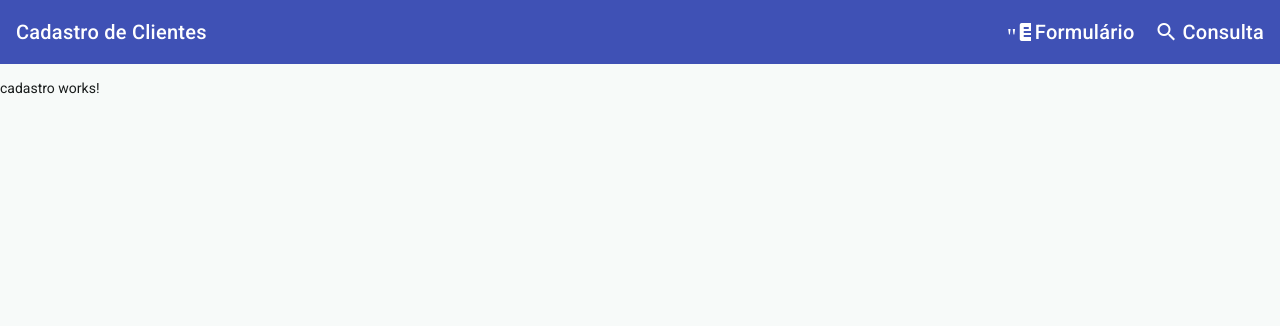
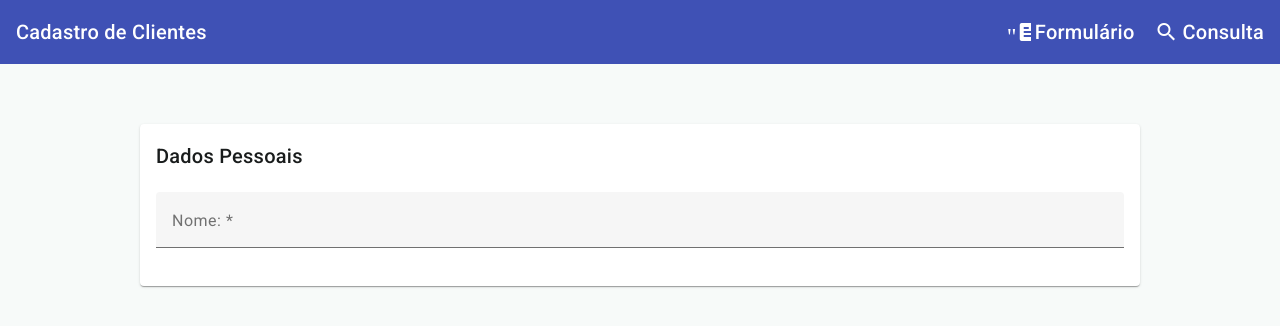
Before and after one commit to BerPGR/angular-material, an Angular app: page /cadastro in a window 1280 px wide. Shown: the top 326 px of the page. Built offline with nearby package versions, Linux system fonts and the light colour scheme.

Commit message:
flex-layout, uuid, front v1 e estilos

```diff
--- a/package.json
+++ b/package.json
@@ -15,12 +15,14 @@
     "@angular/common": "^21.2.0",
     "@angular/compiler": "^21.2.0",
     "@angular/core": "^21.2.0",
+    "@angular/flex-layout": "^15.0.0-beta.42",
     "@angular/forms": "^21.2.0",
     "@angular/material": "^21.2.7",
     "@angular/platform-browser": "^21.2.0",
     "@angular/router": "^21.2.0",
     "rxjs": "~7.8.0",
-    "tslib": "^2.3.0"
+    "tslib": "^2.3.0",
+    "uuid": "^11.0.2"
   },
   "devDependencies": {
     "@angular/build": "^21.2.7",
--- a/src/app/cadastro/cadastro.html
+++ b/src/app/cadastro/cadastro.html
@@ -1 +1,19 @@
-<p>cadastro works!</p>
+<div fxLayout="row" fxLayoutAlign="center">
+    <div fxLayout="column" fxFlex="1000px">
+        <form class="mt-60" #clientsForm="ngForm">
+            <mat-card>
+                <mat-card-header>
+                    <mat-card-title>Dados Pessoais</mat-card-title>
+                </mat-card-header>
+                <mat-card-content class="mt-20">
+                    <div fxLayout="row" fxLayoutAlign="start" fxlLayoutGap="16px">
+                        <mat-form-field class="full-width">
+                            <mat-label>Nome: *</mat-label>
+                            <input matInput type="text" placeholder="Ex: José da Silva" name="name"/>
+                        </mat-form-field>
+                    </div>
+                </mat-card-content>
+            </mat-card>
+        </form>
+    </div>
+</div>
--- a/src/styles.scss
+++ b/src/styles.scss
@@ -37,3 +37,28 @@
   height: 100%;
 }
 /* You can add global styles to this file, and also import other style files */
+
+
+.mt-20 {
+  margin-top: 20px;
+}
+
+.mt-40 {
+  margin-top: 40px;
+}
+
+.mt-60 {
+  margin-top: 60px;
+}
+
+.ml-5 {
+  margin-left: 5px;
+}
+
+.mr-5 {
+  margin-right: 5px;
+}
+
+.full-width {
+  width: 100%;
+}
```
Also changed, not shown: src/app/cadastro/cadastro.ts (+6 -1 lines), 1 other file (tests, documents, lock files or other folders).
